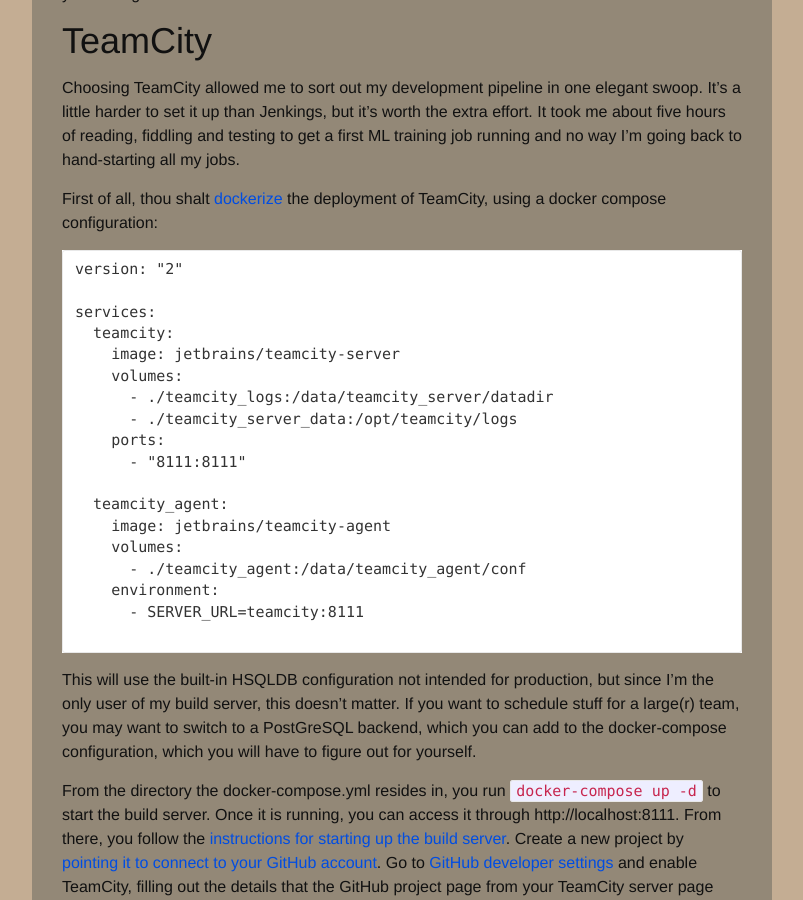
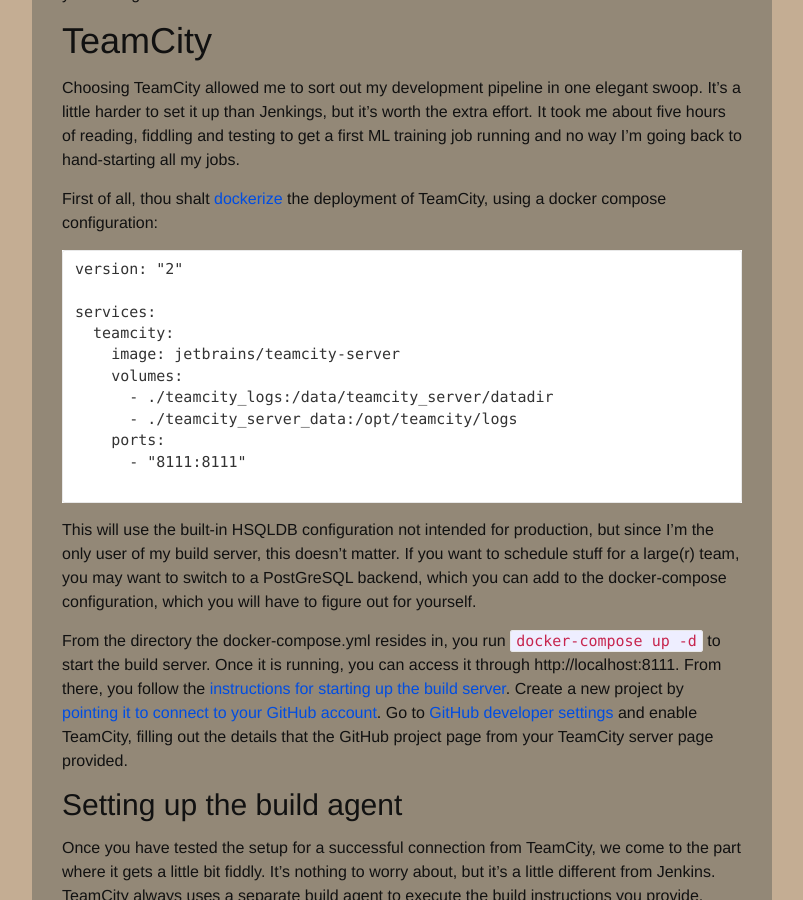
Before and after one commit to reinvantveer/reinvantveer.github.io, a Jekyll site: the page built from _posts/2017-10-25-queue-ml-builds.md, in a window 1280 px wide and 900 px high, scrolled down 1158 px. Shown: the whole window, without its empty margins (238-1041 px from the left). Built offline with Jekyll 4.4.1, drawn with Linux system fonts in a browser that asks for light colours.

Commit message:
don't dockerize agent

````diff
--- a/_posts/2017-10-25-queue-ml-builds.md
+++ b/_posts/2017-10-25-queue-ml-builds.md
@@ -35,13 +35,6 @@
       - ./teamcity_server_data:/opt/teamcity/logs
     ports:
       - "8111:8111"
-
-  teamcity_agent:
-    image: jetbrains/teamcity-agent
-    volumes:
-      - ./teamcity_agent:/data/teamcity_agent/conf
-    environment:
-      - SERVER_URL=teamcity:8111
 
 ```
 
````
